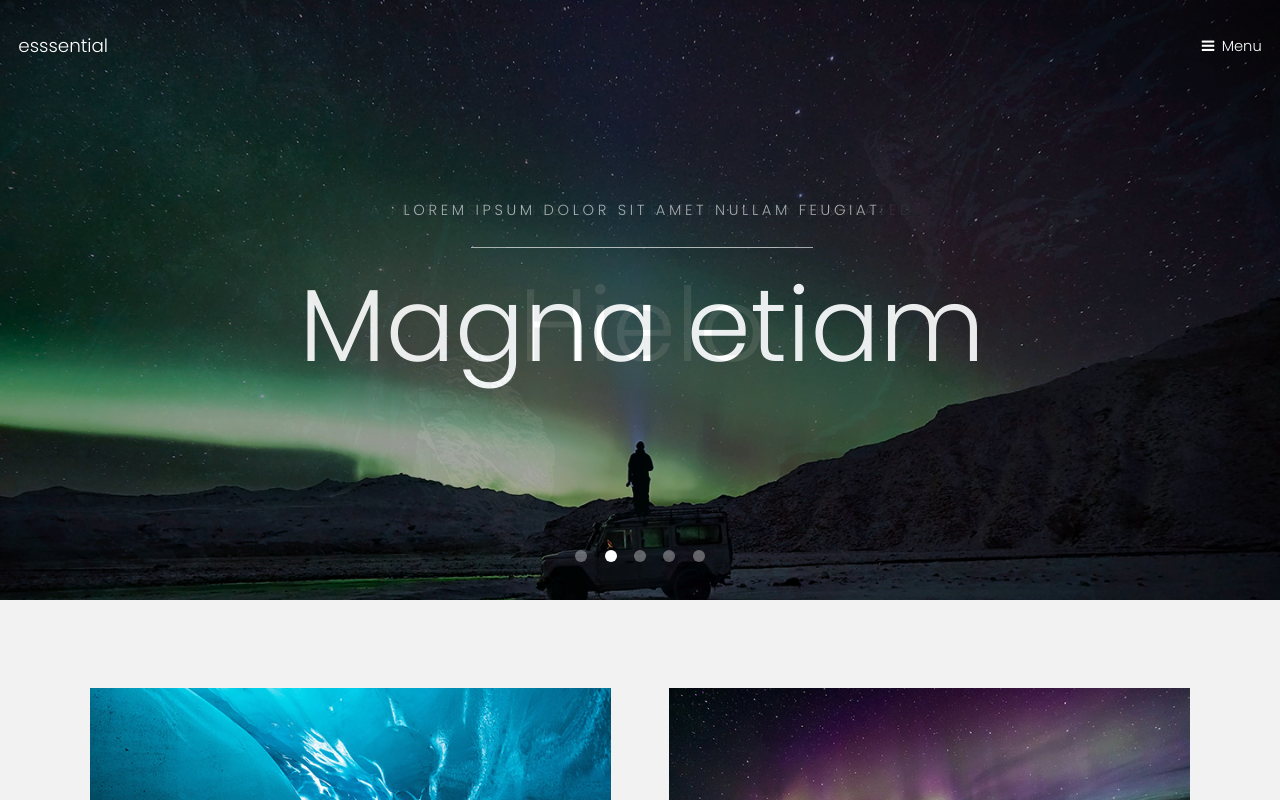
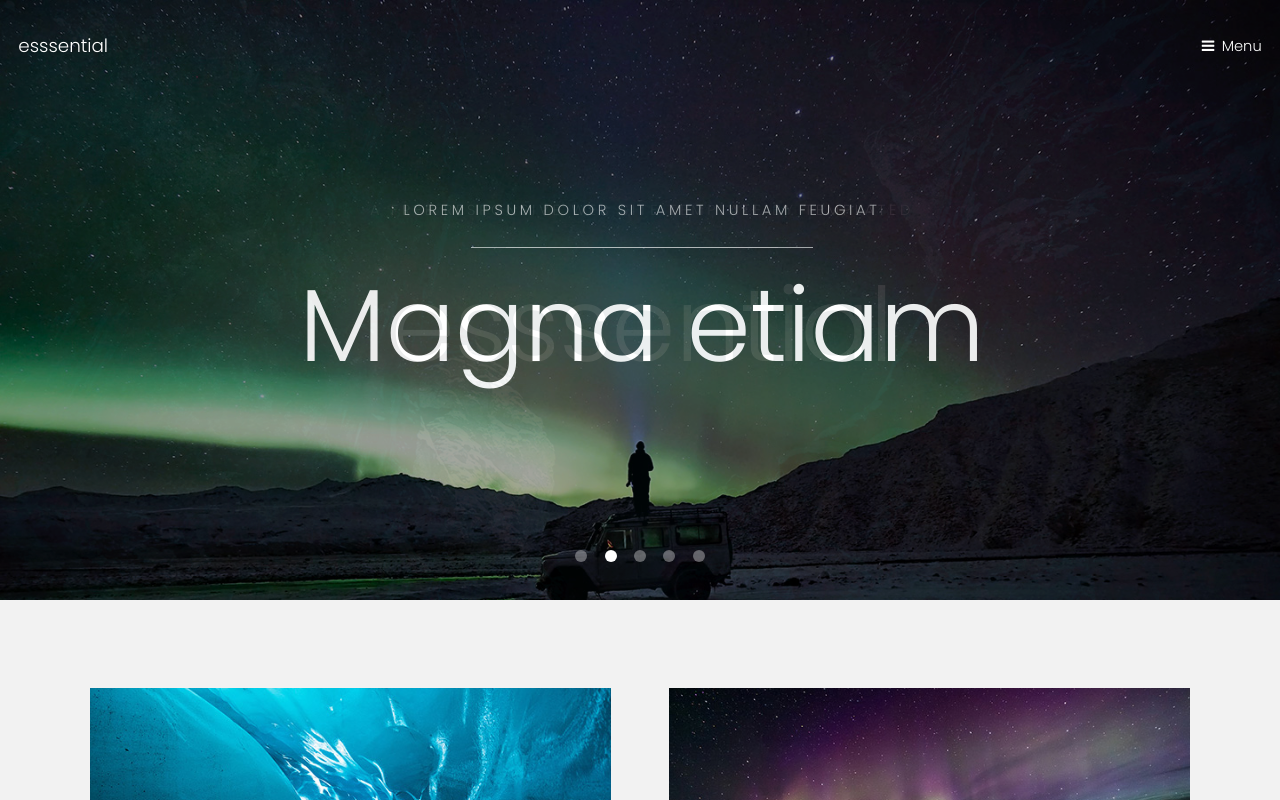
Before and after one commit to loveroy96/DESIGN-SQUARE, a plain HTML site: page index.html in a window 1280 px wide. Shown: the top 800 px of the page. Drawn offline with Linux system fonts and the light colour scheme.

Commit message:
Update index.html

```diff
--- a/index.html
+++ b/index.html
@@ -35,7 +35,7 @@
 					<div class="inner">
 						<header>
 							<p>A free responsive web site template by <a href="https://templated.co">TEMPLATED</a></p>
-							<h2>Hielo</h2>
+							<h2>esssential</h2>
 						</header>
 					</div>
 				</article>
```
